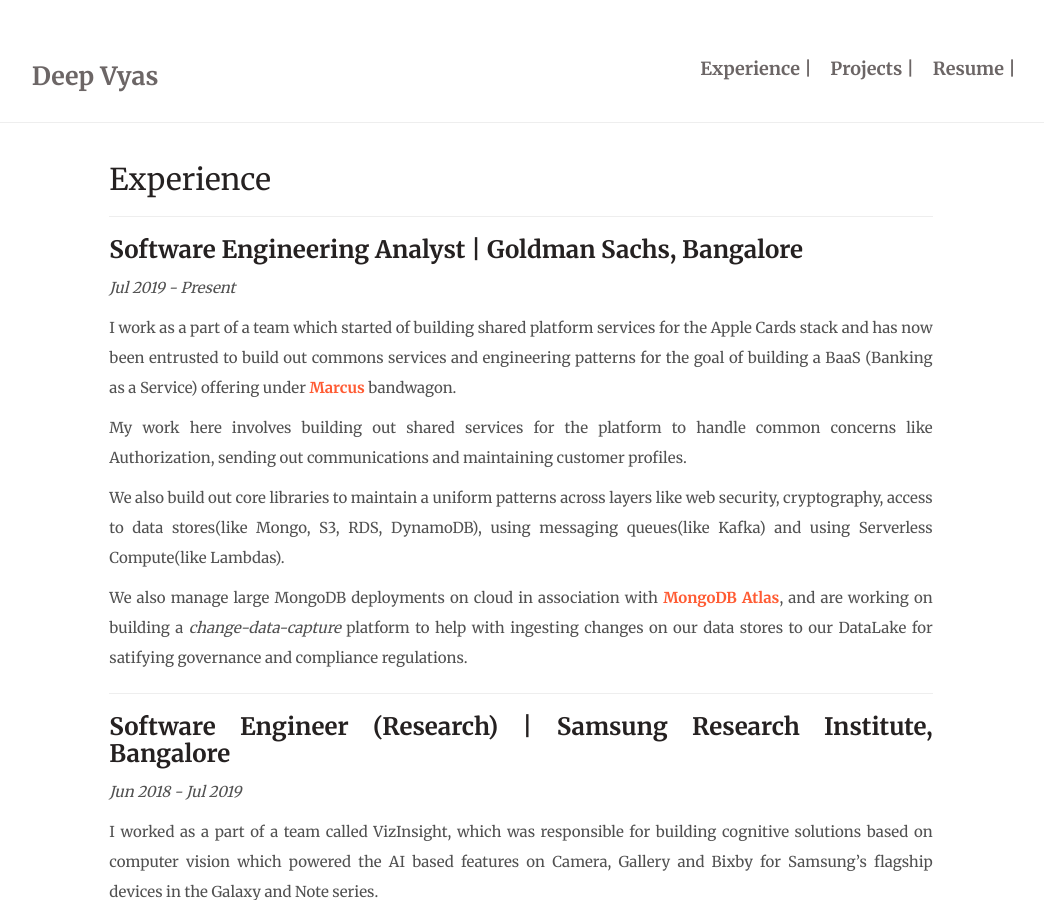
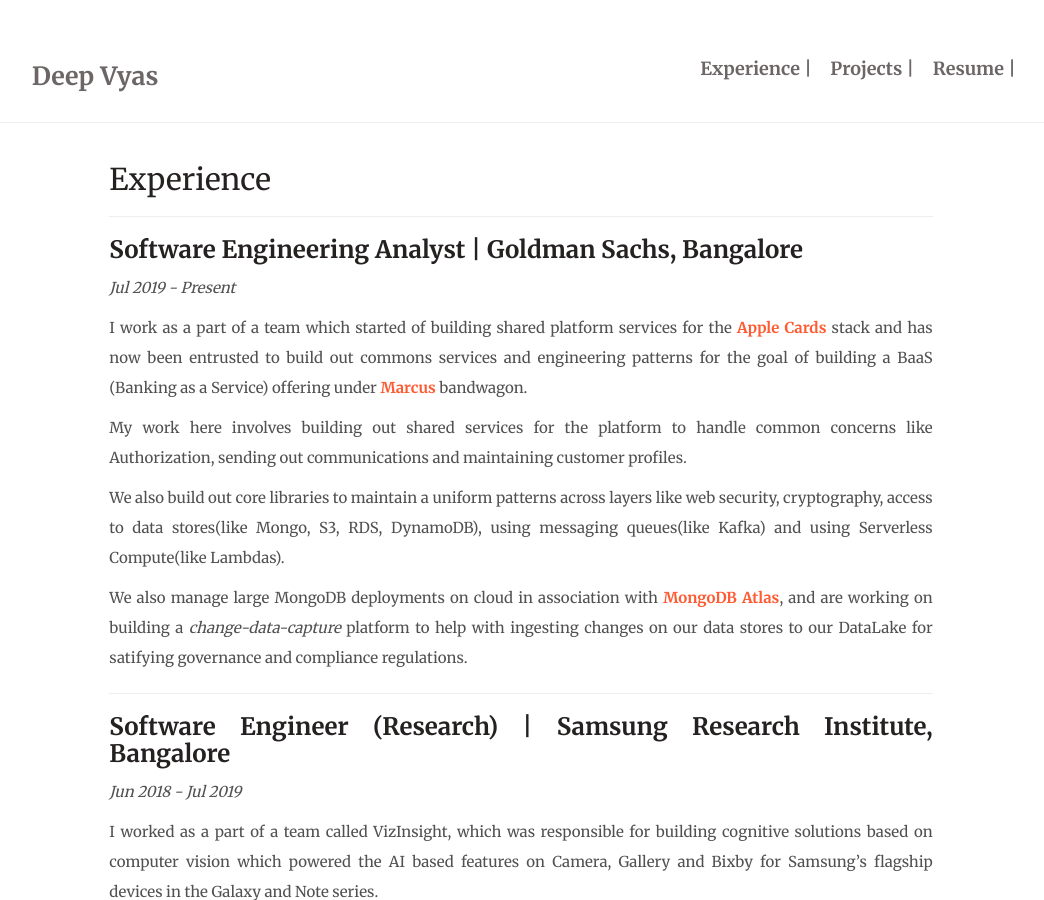
Before and after one commit to deepvyas/deepvyas.github.io, a Jekyll site: the page built from experience.md, in a window 1280 px wide and 900 px high. Shown: the whole window, without its empty margins (119-1163 px from the left). Built offline with Jekyll 4.4.1, drawn with Linux system fonts in a browser that asks for light colours; nearby versions of some CDN libraries; our own code applies the rules of GitHub Pages for plain Markdown files; part of the change alters nothing that is shown.

```diff
--- a/experience.md
+++ b/experience.md
@@ -9,7 +9,7 @@ layout : default
 
 *Jul 2019 - Present*
 
-I work as a part of a team which started of building shared platform services for the Apple Cards stack and has now been entrusted to build out commons services and engineering patterns for the goal of building a BaaS (Banking as a Service) offering under [Marcus](https://www.marcus.com/) bandwagon.
+I work as a part of a team which started of building shared platform services for the [Apple Cards](https://www.goldmansachs.com/our-firm/history/moments/2019-apple-card.html) stack and has now been entrusted to build out commons services and engineering patterns for the goal of building a BaaS (Banking as a Service) offering under [Marcus](https://www.marcus.com/) bandwagon.
 
 My work here involves building out shared services for the platform to handle common concerns like Authorization, sending out communications and maintaining customer profiles.
 
```
